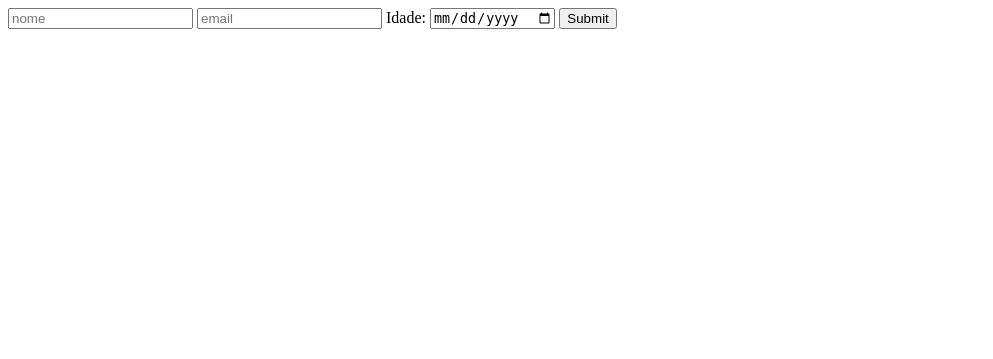
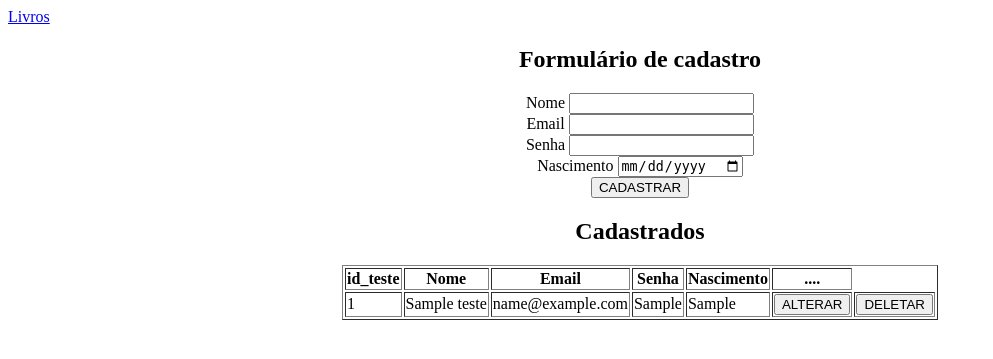
Before and after one commit to zzGb46/dba_biblioteca, a PHP site: page / in a window 1280 px wide. Shown: the top 359 px of the page, without its empty margins (0-993 px from the left). Run offline with PHP 8.4, Linux system fonts and the light colour scheme; tables that the repository leaves empty or names only in its code hold one stand-in row (values such as "Sample post").

Commit message:
continuando biblioteca

```diff
--- /dev/null
+++ b/deletar_dash.php
@@ -0,0 +1,5 @@
+<?php
+require ''
+
+
+?>
--- /dev/null
+++ b/index.css
@@ -0,0 +1,18 @@
+#alinhamento1{
+    display: flex;
+    flex-direction: column;
+    justify-content: center;
+    align-items: center;
+}
+
+#alinhamento2{
+    display: flex;
+    flex-direction: column;
+    justify-content: center;
+    align-items: center;
+}
+
+#alinhamento3{
+    display: flex;
+    flex-direction: column;
+}
--- a/index.php
+++ b/index.php
@@ -2,23 +2,29 @@
 require 'conexao.php';
 
 
-if(isset($_POST['nome'], $_POST['email'], $_POST['nascimento'])){
+if(isset($_POST['nome'], $_POST['email'], $_POST['nascimento'], $_POST['senha'])){
 
     $nome = $_POST['nome'];
     $email = $_POST['email'];
+    $senha = $_POST['senha'];
     $idade = $_POST['nascimento'];
 
-    $query = "INSERT INTO tb_teste(nome, email, idade)
-    VALUES(?, ?, ?)";
+    $query = "INSERT INTO tb_teste(nome, email, nascimento, senha)
+    VALUES(?, ?, ?, ?)";
 
     $resultado= $pdo->prepare($query);
-    $sucesso = $resultado->execute([$nome, $email, $idade]);
+    $sucesso = $resultado->execute([$nome, $email, $idade, $senha]);
 
     if(isset($sucesso)){
         echo 'cadastro feito';
     }else{
         echo 'ruim';
     }
+}
+
+function lista(){
+    global $pdo;
+    return $pdo->query("SELECT * from tb_teste");
 }
 
 ?>
@@ -28,17 +34,77 @@ if(isset($_POST['nome'], $_POST['email'], $_POST['nascimento'])){
 <head>
     <meta charset="UTF-8">
     <meta name="viewport" content="width=device-width, initial-scale=1.0">
+    <link rel= stylesheet href = "index.css">
     <title>Document</title>
 </head>
 <body>
+    <a href="livros.php">Livros</a>
 
 <form method="POST">
-    <input type="text" name="nome" placeholder="nome">
-    <input type="email" name="email" placeholder="email">
-    <label>Idade:</label>
-    <input type="date" name="nascimento" placeholder="idade">
-    <input type= "submit">
+    <div id="alinhamento1">
+        <h2>Formulário de cadastro</h2>
+        <form method="post">
+            <div>
+                <label for="nome">Nome</label>
+                <input type="text" name="nome">
+            </div>
+            <div>
+                <label for="email">Email</label>
+                <input type="text" name="email">
+            </div>
+            <div>
+                <label for="senha">Senha</label>
+                <input type="text" name="senha">
+            </div>
+            <div>
+                <label for="nascimento">Nascimento</label>
+                <input type="date" name="nascimento">
+            </div>
+            <div>
+                <button type="submit">CADASTRAR</button>
+            </div>
+        </form>
+    </div>
+    <div id= "alinhamento2">
+        <h2>Cadastrados</h2>
+
+        <div>
+        <table border= "1">
+            <thead>
+                <tr>
+                    <th>id_teste</th>
+                    <th>Nome</th>
+                    <th>Email</th>
+                    <th>Senha</th>
+                    <th>Nascimento</th>
+                    <th>....</th>
+                </tr>
+            </thead>
+            <tbody>
+                <!-- Essa parte será repetida para cada registro do banco -->
+                <?php
+        $resultado = lista();
+        while ($lista = $resultado->fetch()) {
+          echo "<tr>";
+          echo "<td>" .($lista['id_teste']) . "</td>";
+          echo "<td>" .($lista['nome']) . "</td>";
+          echo "<td>" .($lista['email']) . "</td>";
+          echo "<td>" .($lista['senha']) . "</td>";
+          echo "<td>" .($lista['nascimento']) . "</td>";
+          echo "<td>" . "<a href='../alterar_dash.php?id_teste=" .  $lista['id_teste'] . "'><button>ALTERAR</button></a>" . "</td>";
+          echo "<td>" . "<a href='../deletar_dash.php?id_teste=" .  $lista['id_teste'] . "'><button>DELETAR</button></a>" . "</td>";
+
+          echo "</tr>";
+        }
+        ?>
+
+                <!-- fim repetição -->
+            </tbody>
+        </table>
+    </div>
 </form>
+
+
 
 </body>
 </html>
```
Also changed, not shown: conexao.php (+5 -3 lines), livros.php (added, +124 -0 lines).
